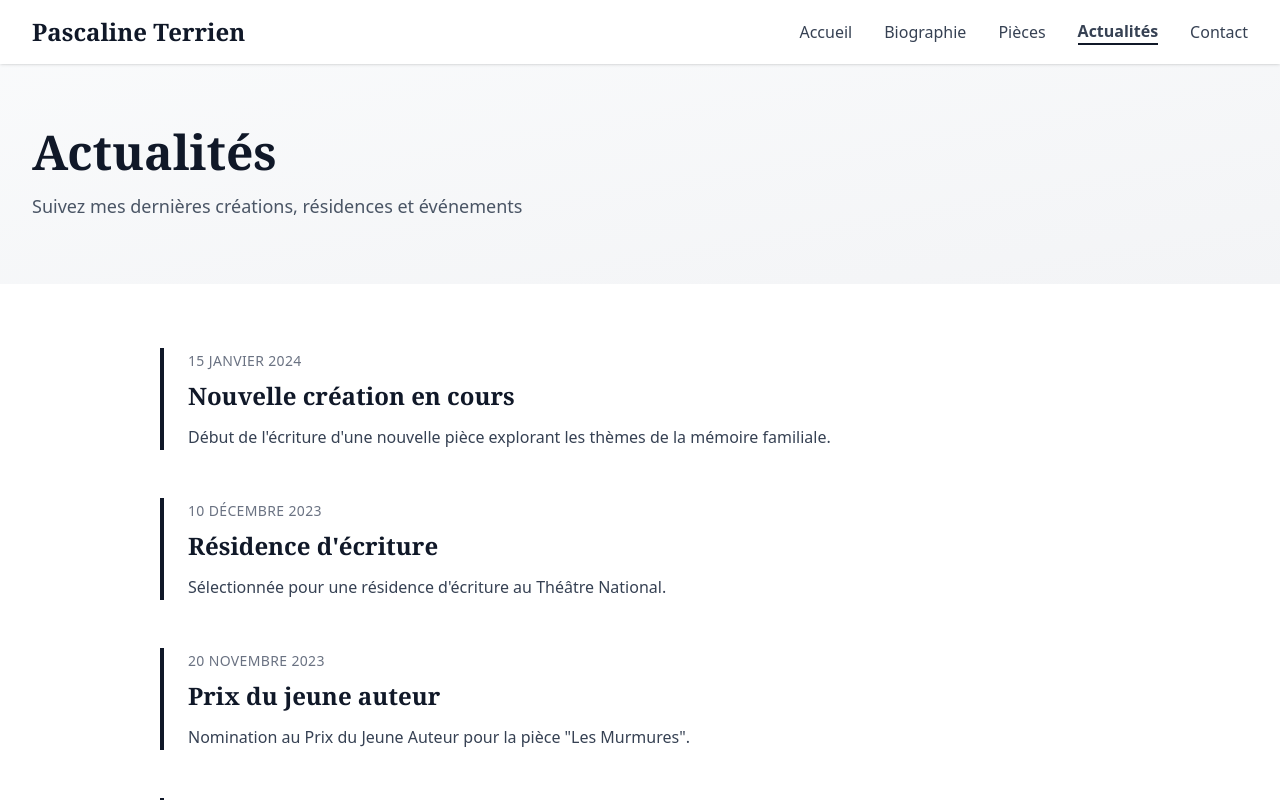
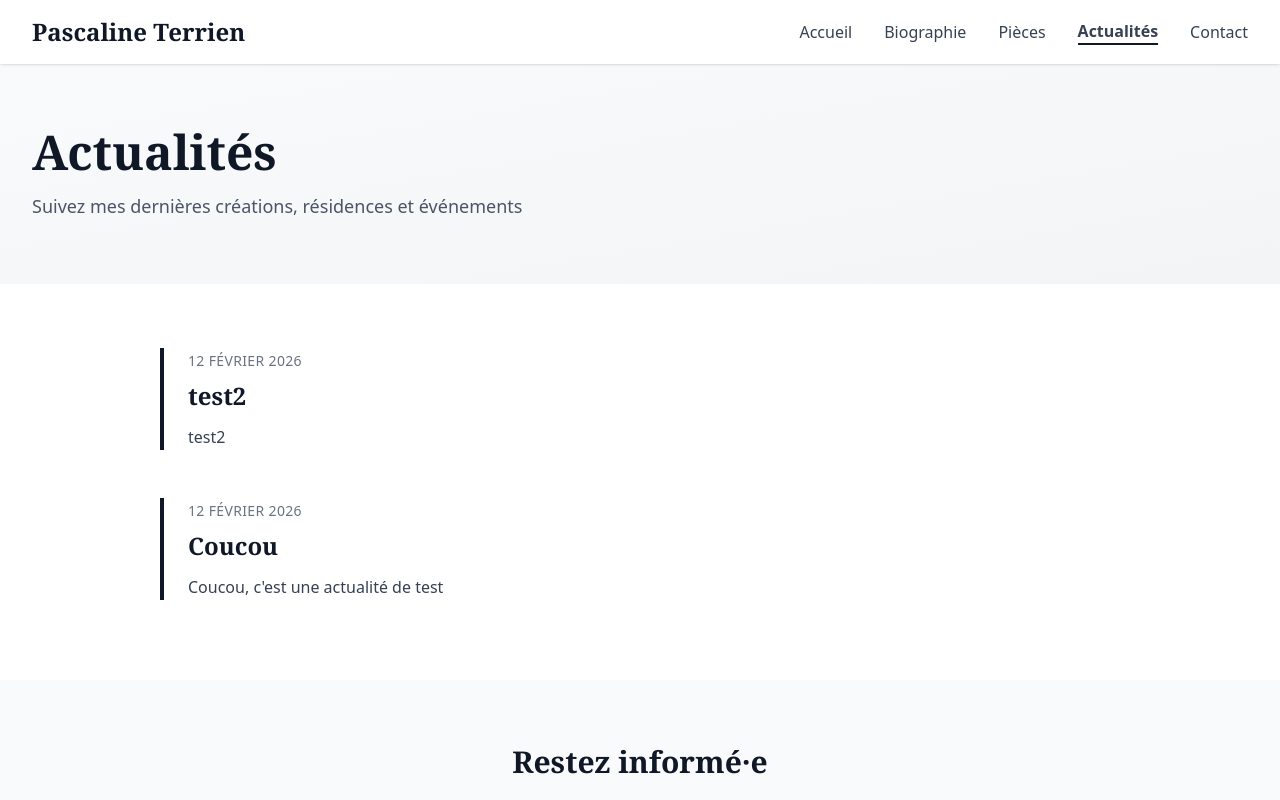
Before and after one commit to DavidBache/Pascaline-TERRIEN-web-site, a SvelteKit app: page /actualites in a window 1280 px wide. Shown: the top 800 px of the page. Built offline with nearby package versions, Linux system fonts and the light colour scheme.

Commit message:
feat: ajout du système d'actualités avec Decap CMS

```diff
--- /dev/null
+++ b/content/actualites/2026-02-12-coucou.md
@@ -0,0 +1,9 @@
+---
+titre: "Coucou"
+date: 2026-02-12T09:30:00.000Z
+categorie: "Représentation"
+resume: "Coucou, c'est une actualité de test"
+publie: true
+---
+
+Coucou ! Voici le contenu de l'actualité.
--- /dev/null
+++ b/content/actualites/2026-02-12-map-publie-true-date-thu-feb-12-2026-10-54-37-gmt-0100-heure-normale-d’europe-centrale-titre-test-categorie-publication-resume-test-body-ppuiblication-test.md
@@ -0,0 +1,8 @@
+---
+titre: test2
+date: 2026-02-12T09:59:58.255Z
+categorie: Représentation
+resume: test2
+publie: true
+---
+t﻿est2
--- a/package.json
+++ b/package.json
@@ -19,10 +19,13 @@
 		"postcss": "^8.5.6",
 		"svelte": "^5.49.2",
 		"tailwindcss": "^4.1.18",
-		"vite": "^7.3.1"
+		"vite": "^7.3.1",
+		"vite-plugin-markdown": "^2.2.0"
 	},
 	"dependencies": {
 		"@tailwindcss/vite": "^4.1.18",
+		"netlify-cms-app": "^2.15.72",
+		"netlify-identity-widget": "^1.9.2",
 		"pdf-to-png-converter": "^3.11.0"
 	}
 }
--- /dev/null
+++ b/src/routes/actualites/+page.js
@@ -0,0 +1,53 @@
+import { error } from '@sveltejs/kit';
+
+export async function load() {
+    try {
+        // ✅ Chemin depuis src/ vers content/
+        const modules = import.meta.glob('../../../content/actualites/*.md', {
+            eager: true,
+            query: '?raw',
+            import: 'default'
+        });
+
+        console.log('Modules trouvés:', Object.keys(modules));
+
+        const actualites = Object.entries(modules).map(([path, content]) => {
+            const frontmatterRegex = /^---\s*\n([\s\S]*?)\n---/;
+            const match = content.match(frontmatterRegex);
+
+            if (!match) return null;
+
+            const frontmatter = match[1];
+            const lines = frontmatter.split('\n');
+            const metadata = {};
+
+            lines.forEach(line => {
+                const [key, ...valueParts] = line.split(':');
+                if (key && valueParts.length) {
+                    let value = valueParts.join(':').trim();
+                    value = value.replace(/^["']|["']$/g, '');
+
+                    if (value === 'true') value = true;
+                    if (value === 'false') value = false;
+
+                    metadata[key.trim()] = value;
+                }
+            });
+
+            return {
+                slug: path.split('/').pop()?.replace('.md', ''),
+                ...metadata
+            };
+        }).filter(Boolean);
+
+        const actualitesPubliees = actualites.filter(actu => actu.publie === true);
+        actualitesPubliees.sort((a, b) => new Date(b.date).getTime() - new Date(a.date).getTime());
+
+        console.log('Actualités chargées:', actualitesPubliees);
+
+        return { actualites: actualitesPubliees };
+    } catch (err) {
+        console.error('Erreur chargement actualités:', err);
+        throw error(500, 'Impossible de charger les actualités');
+    }
+}
--- a/src/routes/actualites/+page.svelte
+++ b/src/routes/actualites/+page.svelte
@@ -1,41 +1,6 @@
 <script>
-  // Données temporaires - à remplacer par une vraie source de données plus tard
-  const actualites = [
-    {
-      id: 1,
-      date: '2024-01-15',
-      titre: 'Nouvelle création en cours',
-      description: 'Début de l\'écriture d\'une nouvelle pièce explorant les thèmes de la mémoire familiale.',
-      image: null,
-      lien: null
-    },
-    {
-      id: 2,
-      date: '2023-12-10',
-      titre: 'Résidence d\'écriture',
-      description: 'Sélectionnée pour une résidence d\'écriture au Théâtre National.',
-      image: null,
-      lien: null
-    },
-    {
-      id: 3,
-      date: '2023-11-20',
-      titre: 'Prix du jeune auteur',
-      description: 'Nomination au Prix du Jeune Auteur pour la pièce "Les Murmures".',
-      image: null,
-      lien: null
-    },
-    {
-      id: 4,
-      date: '2023-10-05',
-      titre: 'Publication',
-      description: 'Parution de "Les Murmures" aux Éditions Théâtrales.',
-      image: null,
-      lien: null
-    }
-  ];
+  export let data;
 
-  // Fonction pour formater la date
   function formatDate(dateString) {
     const options = { year: 'numeric', month: 'long', day: 'numeric' };
     return new Date(dateString).toLocaleDateString('fr-FR', options);
@@ -62,8 +27,12 @@
 <!-- Liste des actualités -->
 <section class="py-16 bg-white">
   <div class="max-w-5xl mx-auto px-4 sm:px-6 lg:px-8">
+
+    {#if data.actualites.length === 0}
+      <p class="text-center text-gray-500">Aucune actualité pour le moment.</p>
+    {:else}
       <div class="space-y-12">
-      {#each actualites as actu}
+        {#each data.actualites as actu}
           <article class="border-l-4 border-gray-900 pl-6 hover:border-gray-600 transition-colors">
             <!-- Date -->
             <time class="text-sm font-medium text-gray-500 uppercase tracking-wide">
@@ -86,18 +55,21 @@
               </div>
             {/if}
 
-          <!-- Description -->
+            <!-- Résumé -->
+            {#if actu.resume}
               <p class="text-gray-700 leading-relaxed mb-4">
-            {actu.description}
+                {actu.resume}
               </p>
+            {/if}
 
-          <!-- Lien (si présent) -->
-          {#if actu.lien}
+            <!-- PDF (si présent) -->
+            {#if actu.pdf}
               <a
-              href={actu.lien}
+                href={actu.pdf}
+                target="_blank"
                 class="inline-flex items-center text-gray-900 font-medium hover:text-gray-600 transition-colors"
               >
-              En savoir plus
+                📄 Télécharger le PDF
                 <svg class="w-4 h-4 ml-2" fill="none" stroke="currentColor" viewBox="0 0 24 24">
                   <path stroke-linecap="round" stroke-linejoin="round" stroke-width="2" d="M9 5l7 7-7 7" />
                 </svg>
@@ -106,10 +78,11 @@
           </article>
         {/each}
       </div>
+    {/if}
   </div>
 </section>
 
-<!-- CTA Newsletter (optionnel) -->
+<!-- CTA Newsletter -->
 <section class="bg-gray-50 py-16">
   <div class="max-w-3xl mx-auto px-4 sm:px-6 lg:px-8 text-center">
     <h2 class="text-3xl font-serif font-bold text-gray-900 mb-4">
--- /dev/null
+++ b/src/routes/cms/+page.svelte
@@ -0,0 +1,16 @@
+<script>
+    import { onMount } from 'svelte';
+
+    onMount(() => {
+        // Redirige vers le fichier HTML statique
+        window.location.replace('/cms/index.html');
+    });
+</script>
+
+<svelte:head>
+    <title>Redirection vers CMS...</title>
+</svelte:head>
+
+<div class="flex items-center justify-center min-h-screen">
+    <p>Chargement du CMS...</p>
+</div>
--- /dev/null
+++ b/static/cms/config.yml
@@ -0,0 +1,29 @@
+backend:
+  name: git-gateway
+  branch: main # ou 'dev' si tu veux publier sur dev
+
+# Configuration locale pour tester
+local_backend: true
+
+media_folder: "static/images/actualites"
+public_folder: "/images/actualites"
+
+collections:
+  - name: "actualites"
+    label: "Actualités"
+    folder: "content/actualites"
+    create: true
+    slug: "{{year}}-{{month}}-{{day}}-{{slug}}"
+    fields:
+      - { label: "Titre", name: "titre", widget: "string" }
+      - { label: "Date de publication", name: "date", widget: "datetime" }
+      - {
+          label: "Catégorie",
+          name: "categorie",
+          widget: "select",
+          options: ["Représentation", "Publication", "Autre"]
+        }
+      - { label: "Image (optionnelle)", name: "image", widget: "image", required: false }
+      - { label: "Résumé court", name: "resume", widget: "text" }
+      - { label: "Contenu", name: "body", widget: "markdown" }
+      - { label: "Publié", name: "publie", widget: "boolean", default: true }
--- /dev/null
+++ b/static/cms/index.html
@@ -0,0 +1,26 @@
+<!DOCTYPE html>
+<html>
+  <head>
+    <meta charset="utf-8" />
+    <meta name="viewport" content="width=device-width, initial-scale=1.0" />
+    <title>Admin - Pascaline Terrien</title>
+    <script src="https://identity.netlify.com/v1/netlify-identity-widget.js"></script>
+  </head>
+  <body>
+    <!-- Include the script that builds the page and powers Decap CMS -->
+    <script src="https://unpkg.com/netlify-cms@^2.0.0/dist/netlify-cms.js"></script>
+
+    <!-- Netlify Identity Widget -->
+    <script>
+      if (window.netlifyIdentity) {
+        window.netlifyIdentity.on("init", user => {
+          if (!user) {
+            window.netlifyIdentity.on("login", () => {
+              document.location.href = "/admin/";
+            });
+          }
+        });
+      }
+    </script>
+  </body>
+</html>
--- a/svelte.config.js
+++ b/svelte.config.js
@@ -1,13 +1,18 @@
 import adapter from '@sveltejs/adapter-auto';
+import { vitePreprocess } from '@sveltejs/vite-plugin-svelte';
 
 /** @type {import('@sveltejs/kit').Config} */
 const config = {
-	kit: {
-		// adapter-auto only supports some environments, see https://svelte.dev/docs/kit/adapter-auto for a list.
-		// If your environment is not supported, or you settled on a specific environment, switch out the adapter.
-		// See https://svelte.dev/docs/kit/adapters for more information about adapters.
-		adapter: adapter()
-	}
+    preprocess: vitePreprocess(),
+
+    kit: {
+        adapter: adapter(),
+
+        // Copier le dossier admin tel quel (sans le traiter comme une route)
+        files: {
+            assets: 'static'
+        }
+    }
 };
 
 export default config;
--- a/vite.config.js
+++ b/vite.config.js
@@ -1,6 +1,10 @@
 import { sveltekit } from '@sveltejs/kit/vite';
 import { defineConfig } from 'vite';
+import { markdown } from 'vite-plugin-markdown';
 
 export default defineConfig({
-	plugins: [sveltekit()]
+    plugins: [
+        sveltekit(),
+        markdown({ mode: 'html' })
+    ]
 });
```
Also changed, not shown: 1 other file (tests, documents, lock files or other folders). Lines whose indentation alone changed are shown as unchanged.
